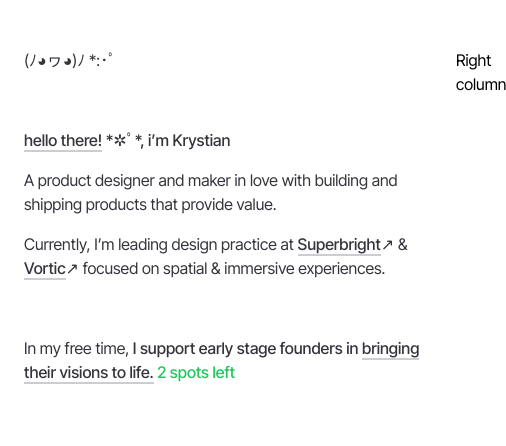
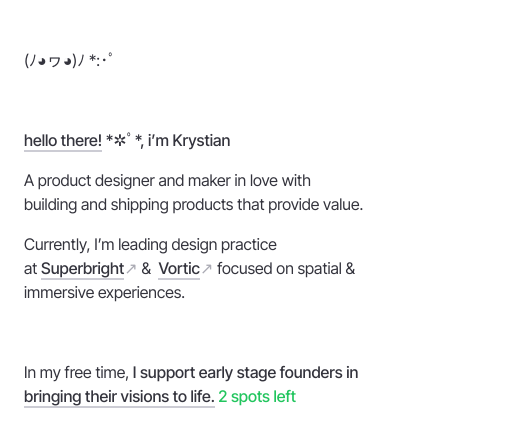
Before and after one commit to krystianzun/krystianzun-com, a Next.js app: page / in a window 390 px wide. Shown: the top 446 px of the page, 506 px wide, since content can reach past the window. Built offline with nearby package versions, Linux system fonts and the light colour scheme.

Commit message:
Make arrow change colour on group hover

```diff
--- a/app/page.tsx
+++ b/app/page.tsx
@@ -5,12 +5,12 @@ import Image from "next/image";
 export default function Home() {
   return (
     <main className="px-6 py-12 mx-auto">
-      <div className="flex flex-row space-x-8">
-        <div className="max-w-400 flex-none">
+      <div className="flex flex-col md:flex-row md:space-x-8 space-y-8 md:space-y-0">
+        <div className="w-full max-w-400 flex-none">
           <HeroSection/>
           <MainSection/>
         </div>
-        <div className="flex-grow flex justify-center">
+        <div className="hidden md:flex flex-grow justify-center">
           Right column
         </div>
       </div>
--- a/components/MainSection.tsx
+++ b/components/MainSection.tsx
@@ -7,7 +7,18 @@ function MainSection() {
         A product designer and maker in love with building and shipping products that provide value.
       </div>
       <div className='font-regular text-grey-800 pb-14'>
-        Currently, I’m leading design practice at <span className='border-b-2 border-grey-300 hover:border-grey-800 font-medium'>Superbright</span>&#x2197; & <span className='border-b-2 border-grey-300 hover:border-grey-800 font-medium'>Vortic</span>&#x2197; focused on spatial & immersive experiences.
+        Currently, I’m leading design practice at
+        <span className='group'>
+          <span>&nbsp;</span>
+          <span className='border-b-2 border-grey-300 hover:border-grey-800 font-medium'>Superbright</span>
+          <span className='text-grey-400 group-hover:text-grey-800 font-medium'>&#x2197;</span>
+        </span> & <span className='hidden md:inline-block'><br/></span>
+        <span className='group'>
+          <span>&nbsp;</span>
+          <span className='border-b-2 border-grey-300 hover:border-grey-800 font-medium'>Vortic</span>
+          <span className='text-grey-400 group-hover:text-grey-800 font-medium'>&#x2197;</span>
+        </span> focused on spatial & immersive experiences.
+
       </div>
       <div className='font-regular text-grey-800'>
         In my free time,
```
